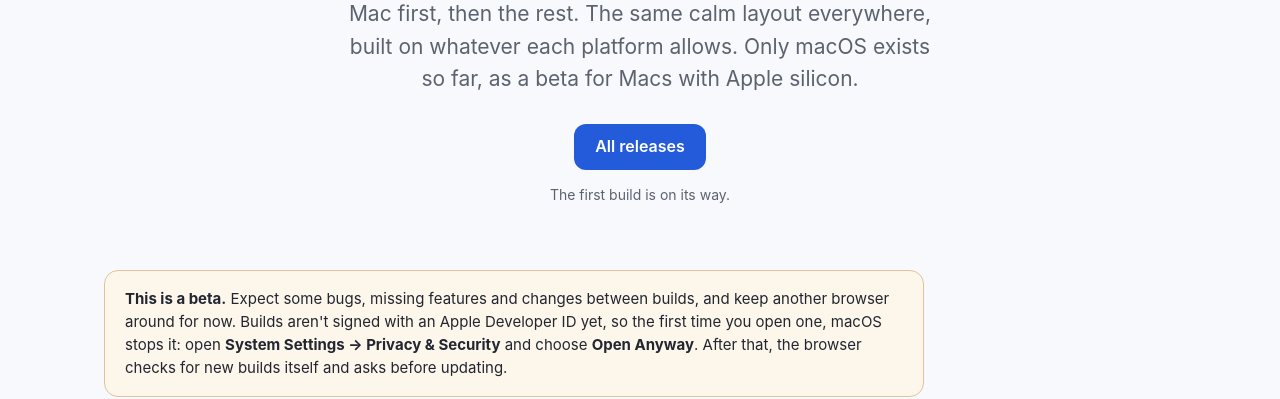
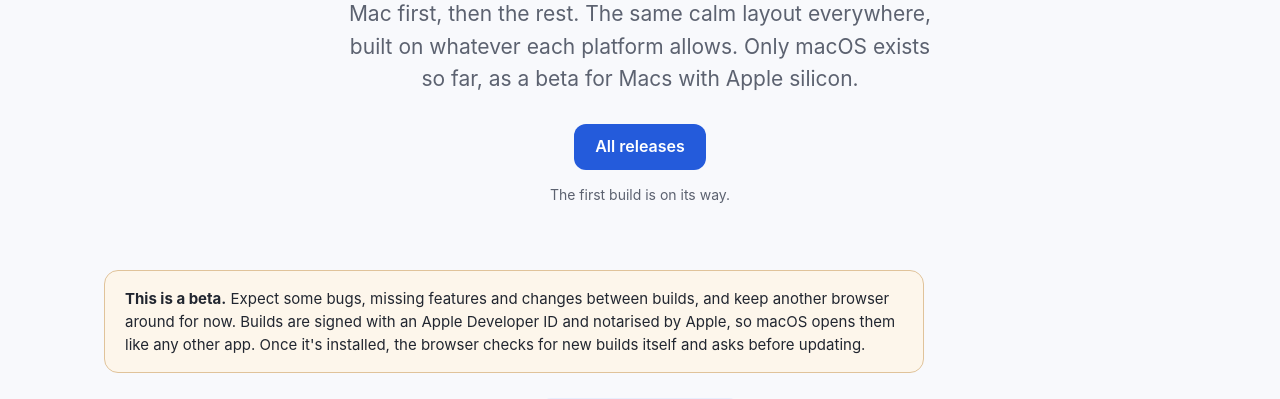
Before and after one commit to little-browser/little-browser, a plain HTML site: page site/downloads/index.html in a window 1280 px wide. Shown: the part 434-833 px from the top of the page. Drawn offline with Linux system fonts and the light colour scheme; no server answers.

Commit message:
site: beta builds are Developer ID signed and notarised
The first beta, 157.0.8103.78-2, is signed with the Apple Developer ID and notarised, so macOS
opens it like any other app. The downloads page no longer tells people to use Open Anyway.

Co-Authored-By: Claude Opus 5.5 <noreply@anthropic.com>
Signed-off-by: Eugen Kozynin <ekozynin@gmail.com>

```diff
--- a/site/downloads/index.html
+++ b/site/downloads/index.html
@@ -71,9 +71,8 @@
     <div class="wrap">
       <div class="callout" role="note">
         <b>This is a beta.</b> Expect some bugs, missing features and changes between builds, and
-        keep another browser around for now. Builds aren't signed
-        with an Apple Developer ID yet, so the first time you open one, macOS stops it: open
-        <b>System Settings → Privacy &amp; Security</b> and choose <b>Open Anyway</b>. After that, the
+        keep another browser around for now. Builds are signed with an Apple Developer ID and
+        notarised by Apple, so macOS opens them like any other app. Once it's installed, the
         browser checks for new builds itself and asks before updating.
       </div>
 
```
